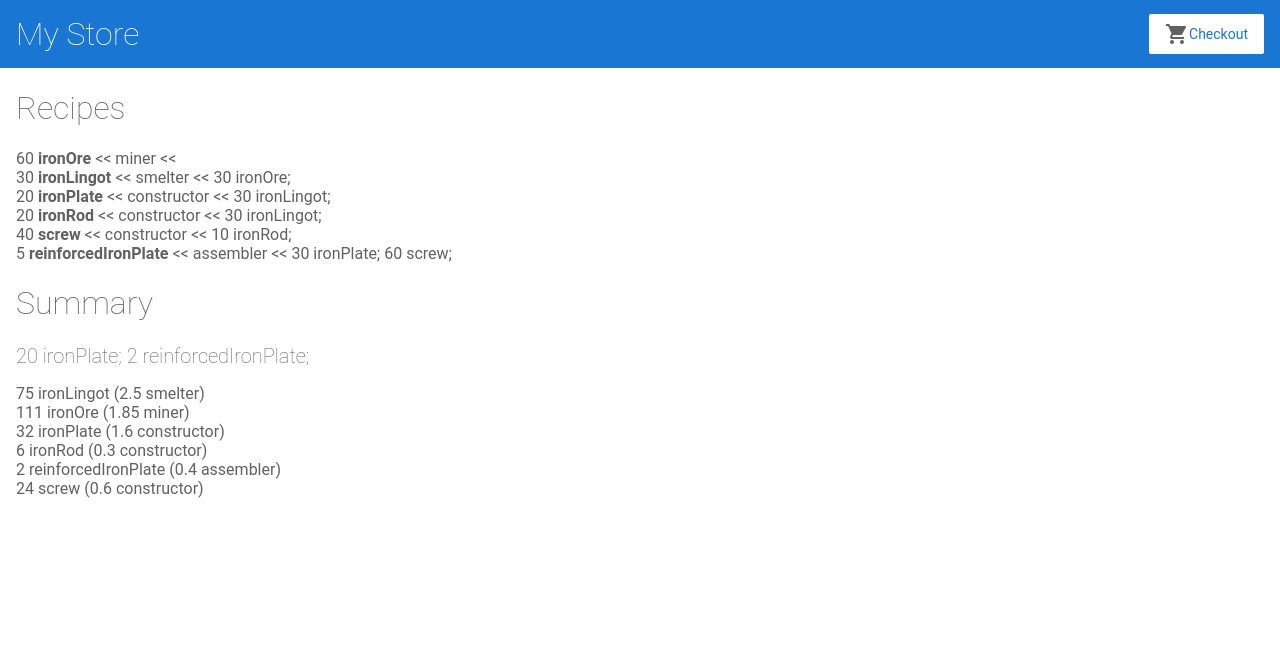
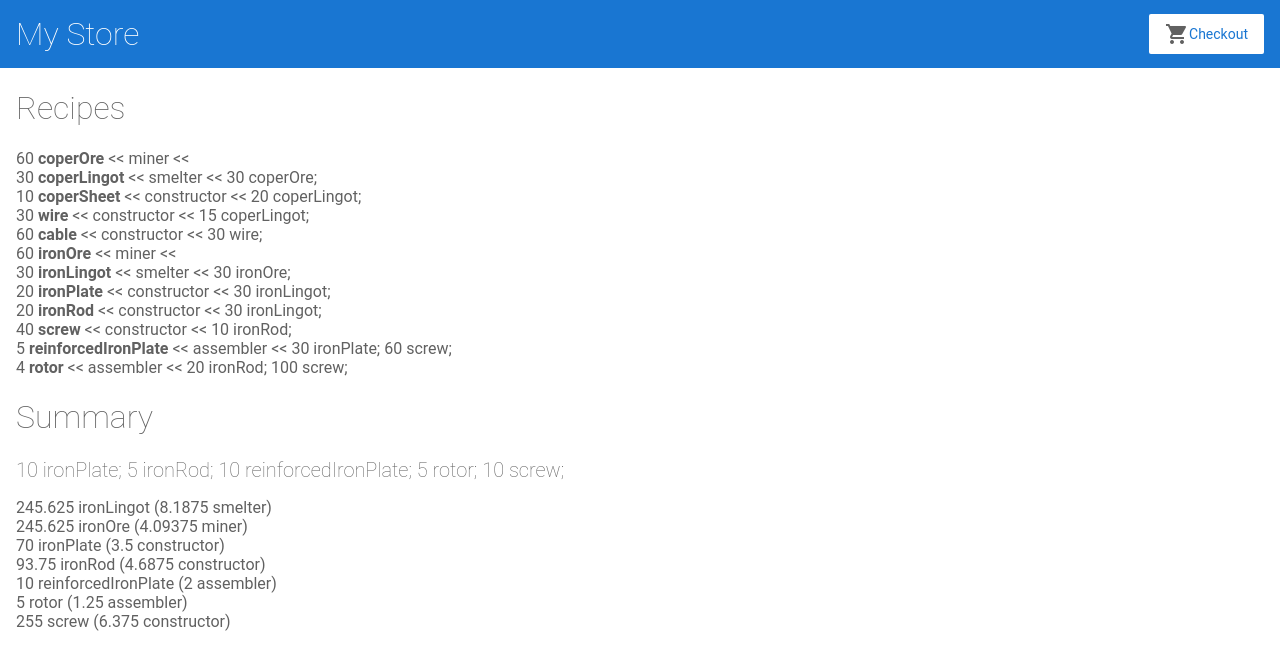
Before and after one commit to AdaNostalgic/satisfactory_summary, an Angular app: page / in a window 1280 px wide. Shown: the top 670 px of the page. Built offline with nearby package versions, Linux system fonts and the light colour scheme.

Commit message:
1 binaries uploaded

```diff
--- a/src/app/data/recipes.ts
+++ b/src/app/data/recipes.ts
@@ -8,6 +8,36 @@ export interface Recipe {
 }
 
 export const recipes: Recipe[] = [
+  {
+    name: 'coperOre',
+    building: 'miner',
+    outProductNb: 60,
+    ingredients: {},
+  },
+  {
+    name: 'coperLingot',
+    building: 'smelter',
+    outProductNb: 30,
+    ingredients: { coperOre: 30 },
+  },
+  {
+    name: 'coperSheet',
+    building: 'constructor',
+    outProductNb: 10,
+    ingredients: { coperLingot: 20 },
+  },
+  {
+    name: 'wire',
+    building: 'constructor',
+    outProductNb: 30,
+    ingredients: { coperLingot: 15 },
+  },
+  {
+    name: 'cable',
+    building: 'constructor',
+    outProductNb: 60,
+    ingredients: { wire: 30 },
+  },
   {
     name: 'ironOre',
     building: 'miner',
@@ -47,4 +77,13 @@ export const recipes: Recipe[] = [
       screw: 60,
     },
   },
+  {
+    name: 'rotor',
+    building: 'assembler',
+    outProductNb: 4,
+    ingredients: {
+      ironRod: 20,
+      screw: 100,
+    },
+  },
 ];
--- a/src/app/product-list/product-list.component.ts
+++ b/src/app/product-list/product-list.component.ts
@@ -10,7 +10,13 @@ import { recipes, Recipe, Ingredients } from '../data/recipes';
 export class ProductListComponent {
   recipes: Recipe[] = [...recipes];
 
-  netProducts: Ingredients = { ironPlate: 20, reinforcedIronPlate: 2 };
+  netProducts: Ingredients = {
+    ironPlate: 10,
+    ironRod: 5,
+    screw: 10,
+    reinforcedIronPlate: 10,
+    rotor: 5,
+  };
 
   products = this.fillWithNeededProducts({ ...this.netProducts });
 
@@ -18,28 +24,55 @@ export class ProductListComponent {
     window.alert('The product has been shared!');
   }
 
-  getNeededProducts(productName: string, nb: number): Ingredients {
+  getIngredients(productName: string, nb: number): Ingredients {
     const recipe = this.recipes.find((prd) => prd.name === productName);
-    const neededProducts: { [name: string]: number } = {};
+    const ingredients: Ingredients = {};
     if (recipe) {
       for (let ingredient in recipe.ingredients) {
-        const quantity: number = recipe.ingredients[ingredient];
-        neededProducts[ingredient] = (quantity * nb) / recipe.outProductNb;
-        this.fillWithNeededProducts(neededProducts);
+        const quantity = this.getIngredientQuantity(
+          nb,
+          recipe.outProductNb,
+          recipe.ingredients[ingredient]
+        );
+
+        this.addIngredient(ingredients, ingredient, quantity);
+        this.mergeIngredients(
+          ingredients,
+          this.getIngredients(ingredient, quantity)
+        );
       }
     }
+    return ingredients;
+  }
 
-    return neededProducts;
+  getIngredientQuantity(
+    askQuantity: number,
+    recipeQuantity: number,
+    recipeIngredientQuantity: number
+  ): number {
+    return (recipeIngredientQuantity * askQuantity) / recipeQuantity;
+  }
+
+  addIngredient(existingIngredients: Ingredients, name: string, nb: number) {
+    existingIngredients[name] = (existingIngredients[name] ?? 0) + nb;
+  }
+
+  mergeIngredients(
+    existingIngredients: Ingredients,
+    newIngredients: Ingredients
+  ) {
+    for (let key in newIngredients) {
+      this.addIngredient(existingIngredients, key, newIngredients[key]);
+    }
   }
 
   fillWithNeededProducts(products: Ingredients): Ingredients {
+    const allIngredients = { ...products };
     for (let outkey in products) {
-      const inProducts = this.getNeededProducts(outkey, products[outkey]);
-      for (let inKey in inProducts) {
-        products[inKey] = (products[inKey] ?? 0) + inProducts[inKey];
-      }
+      const newIngredients = this.getIngredients(outkey, products[outkey]);
+      this.mergeIngredients(allIngredients, newIngredients);
     }
-    return products;
+    return allIngredients;
   }
 
   getBuilder(productName: string, nb: number): { name: string; nb: number } {
```
Also changed, not shown: src/assets/Copper_Ingot (1).webp (added).
